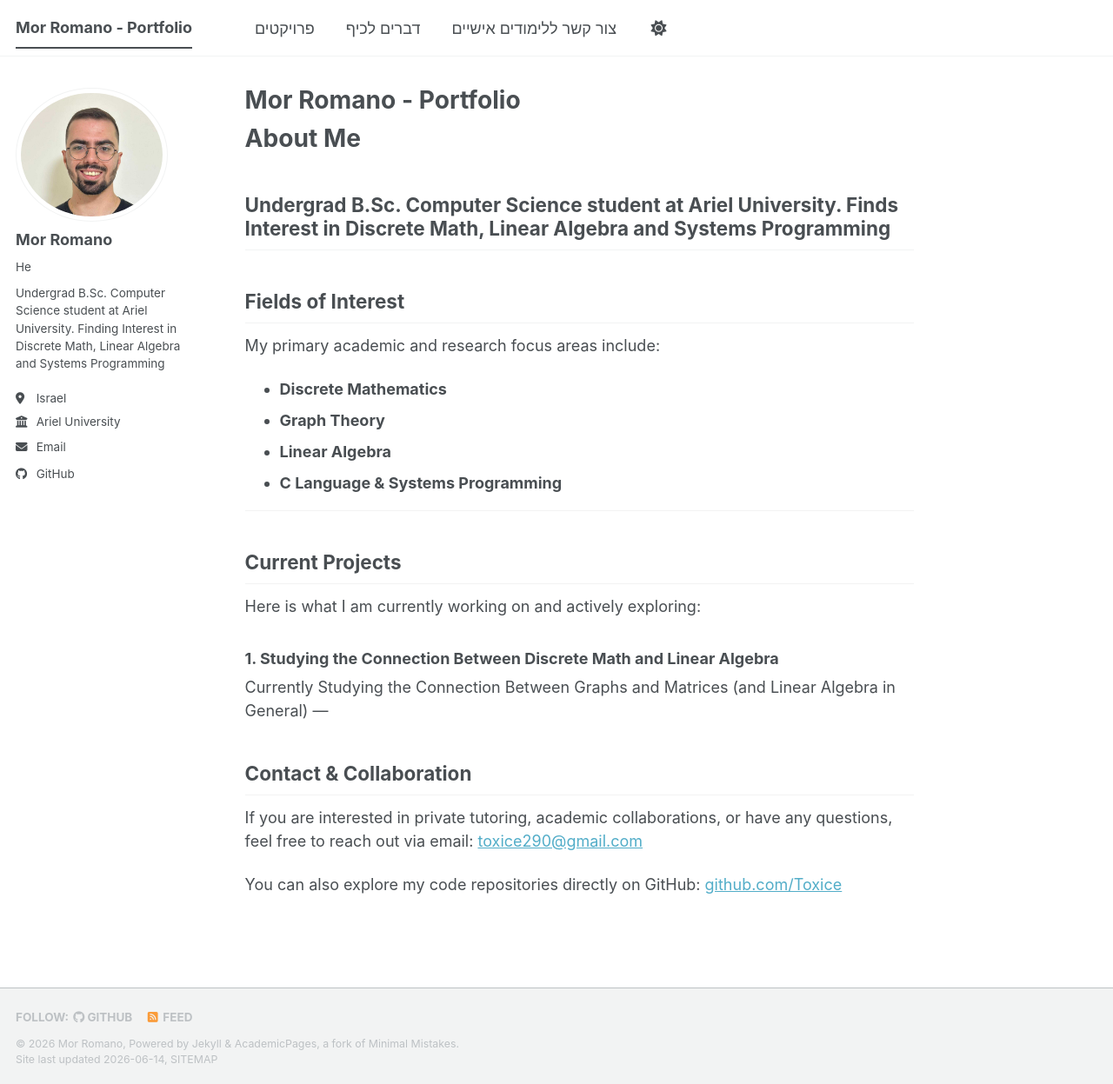
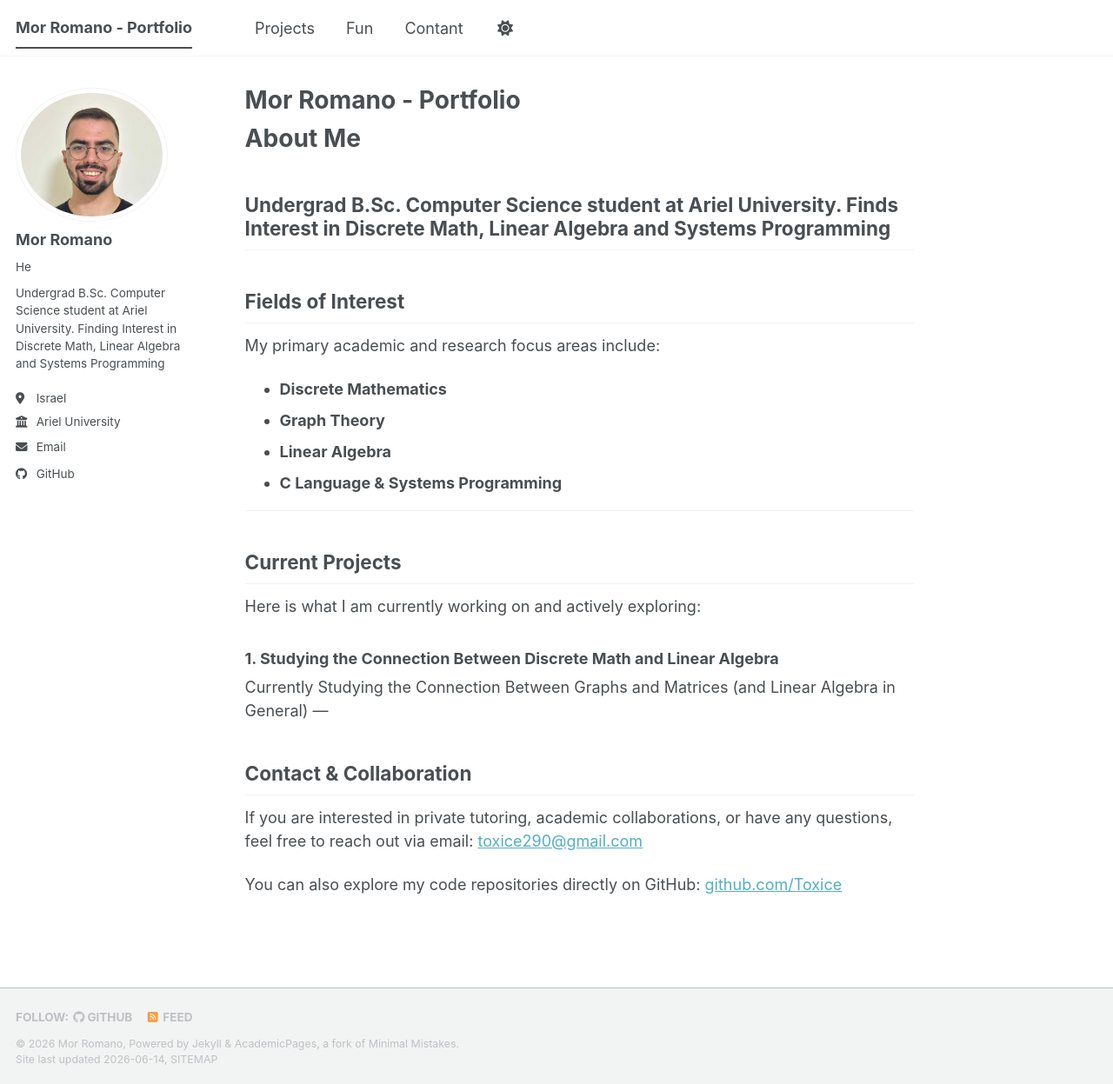
Before and after one commit to Toxice/Toxice.github.io, a Jekyll site: the page built from _pages/about.md, in a window 1280 px wide and 1247 px high. Shown: the whole window at 87% size. Built offline with Jekyll 4.4.1, drawn with Linux system fonts in a browser that asks for light colours; a script bundle is joined from its source files by our own code; library files that are not in the unit come from our copies.

Commit message:
Update navigation.yml

```diff
--- a/_data/navigation.yml
+++ b/_data/navigation.yml
@@ -1,8 +1,8 @@
 # main links
 main:
-  - title: "פרויקטים"
+  - title: "Projects"
     url: /portfolio/
-  - title: "דברים לכיף"
+  - title: "Fun"
     url: /talks/
-  - title: "צור קשר ללימודים אישיים"
+  - title: "Contant"
     url: /contact/
```
